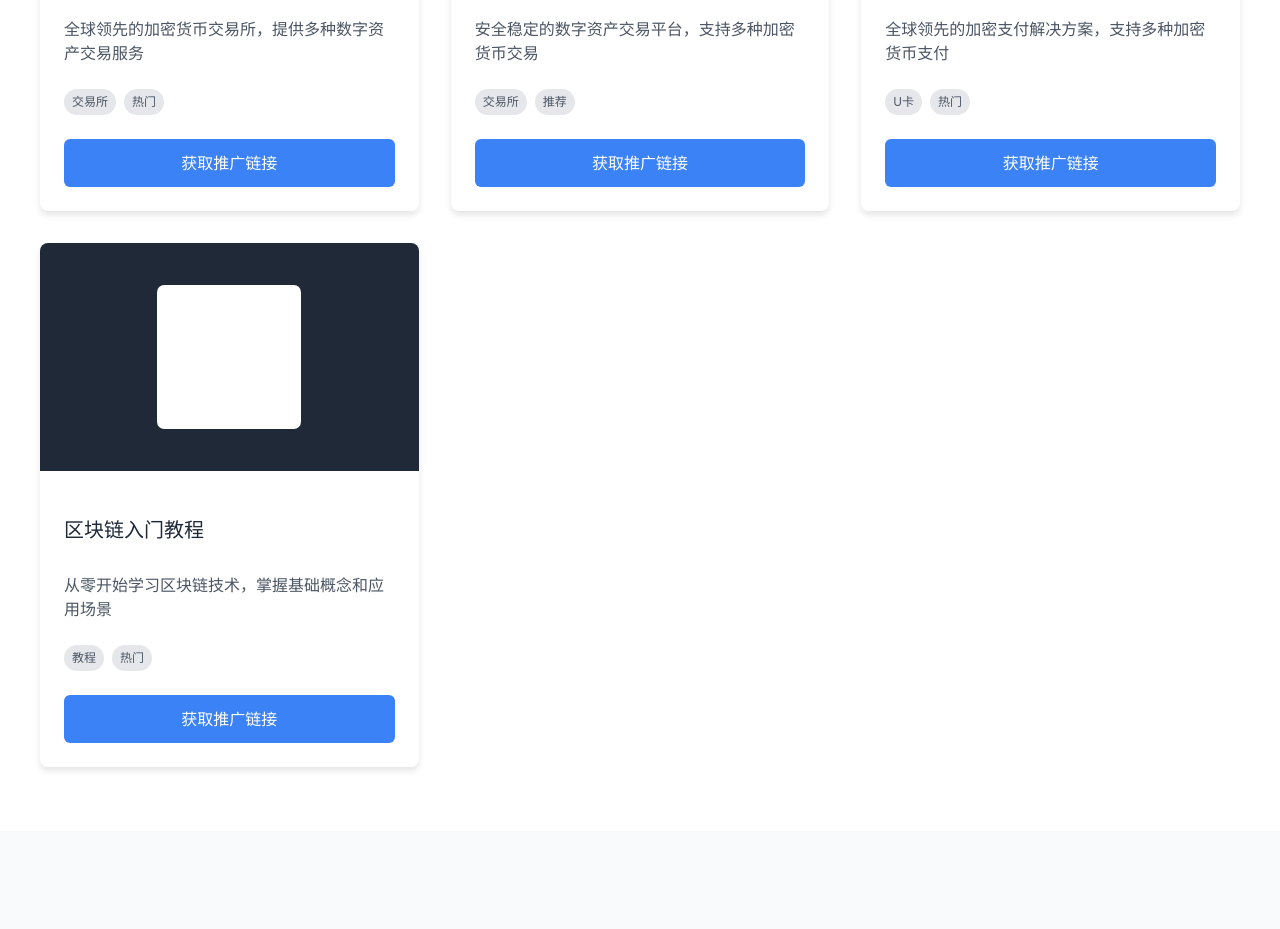
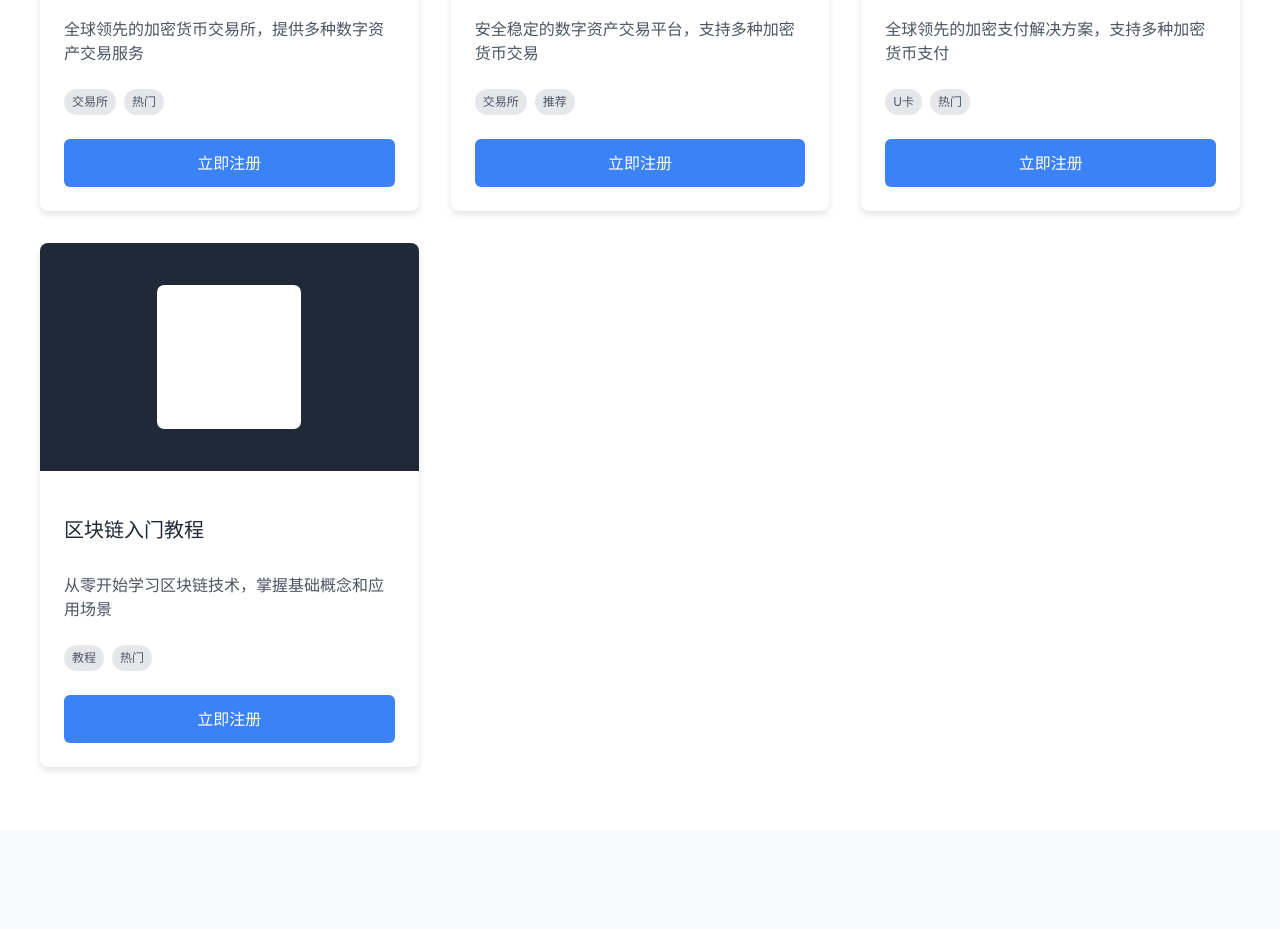
Before and after one commit to zyancn/zmweb3, a React (Vite) app: page / in a window 1280 px wide. Shown: the part 1000-1929 px from the top of the page. Built offline with nearby package versions, Linux system fonts and the light colour scheme; no server answers.

Commit message:
将'获取推广链接'按钮文本修改为'立即注册'

```diff
--- a/src/components/LinkCard.jsx
+++ b/src/components/LinkCard.jsx
@@ -16,7 +16,7 @@ const LinkCard = ({ title, description, link, image, tags }) => {
           ))}
         </div>
         <a href={link} target="_blank" rel="noopener noreferrer" className="promo-link">
-          获取推广链接
+          立即注册
         </a>
       </div>
     </div>
```
